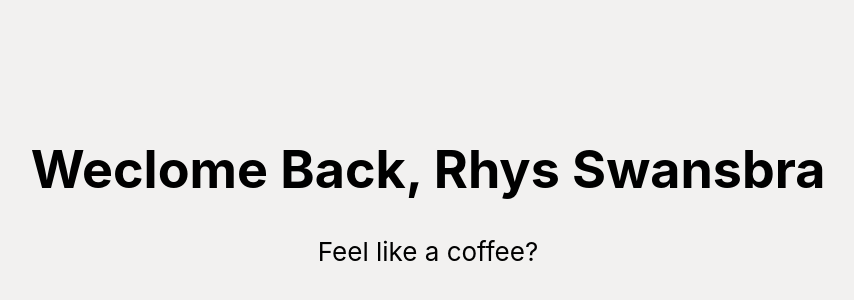
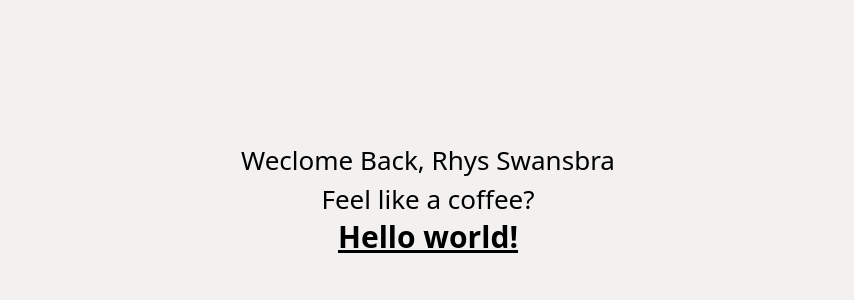
Before and after one commit to swansrh/RCROA, a React (Create React App) app in the folder coffee_robots/: page / in a window 1280 px wide. Shown: the part 202-502 px from the top of the page, without its empty margins (212-1066 px from the left). Built offline with nearby package versions, Linux system fonts and the light colour scheme.

Commit message:
Added tailwind CSS to the project for use

```diff
--- /dev/null
+++ b/coffee_robots/postcss.config.js
@@ -0,0 +1,6 @@
+module.exports = {
+  plugins: {
+    tailwindcss: {},
+    autoprefixer: {},
+  },
+}
--- a/coffee_robots/src/App.js
+++ b/coffee_robots/src/App.js
@@ -7,6 +7,7 @@ function App() {
     <div className="App">
       <header className="App-header">
         <HelloUser name="Rhys Swansbra"/>
+        <h1 class="text-3xl font-bold underline">Hello world!</h1>
       </header>
     </div>
   );
--- a/coffee_robots/src/index.css
+++ b/coffee_robots/src/index.css
@@ -1,13 +1,3 @@
-body {
-  margin: 0;
-  font-family: -apple-system, BlinkMacSystemFont, 'Segoe UI', 'Roboto', 'Oxygen',
-    'Ubuntu', 'Cantarell', 'Fira Sans', 'Droid Sans', 'Helvetica Neue',
-    sans-serif;
-  -webkit-font-smoothing: antialiased;
-  -moz-osx-font-smoothing: grayscale;
-}
-
-code {
-  font-family: source-code-pro, Menlo, Monaco, Consolas, 'Courier New',
-    monospace;
-}
+@tailwind base;
+@tailwind components;
+@tailwind utilities;
--- /dev/null
+++ b/coffee_robots/tailwind.config.js
@@ -0,0 +1,10 @@
+/** @type {import('tailwindcss').Config} */
+module.exports = {
+  content: [
+    "./src/**/*.{js,jsx,ts,tsx}",
+  ],
+  theme: {
+    extend: {},
+  },
+  plugins: [],
+}
```
Also changed, not shown: coffee_robots/package.json (+6 -1 lines), 1 other file (tests, documents, lock files or other folders).
